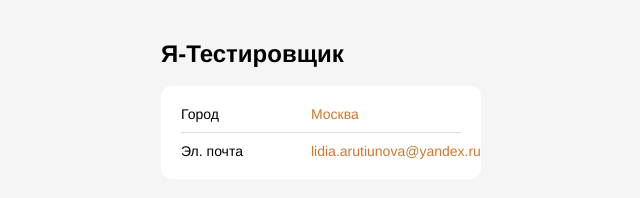
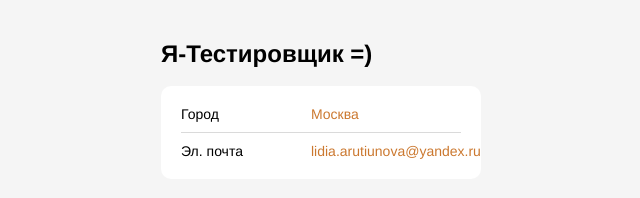
Before and after one commit to LidiaAru/LidiaAru.github.io, a plain HTML site: page index.html in a window 1280 px wide. Shown: the part 468-666 px from the top of the page, 319-959 px from the left. Drawn offline with Linux system fonts and the light colour scheme.

Commit message:
Добавила смайлик

```diff
--- a/index.html
+++ b/index.html
@@ -16,7 +16,7 @@
     </header>
     <main>
       <section class="links">
-        <h2 class="links__header">Я-Тестировщик</h2>
+        <h2 class="links__header">Я-Тестировщик =)</h2>
         <ul class="links__container">
           <li class="links__link">
             <p class="links__title">Город</p>
```
